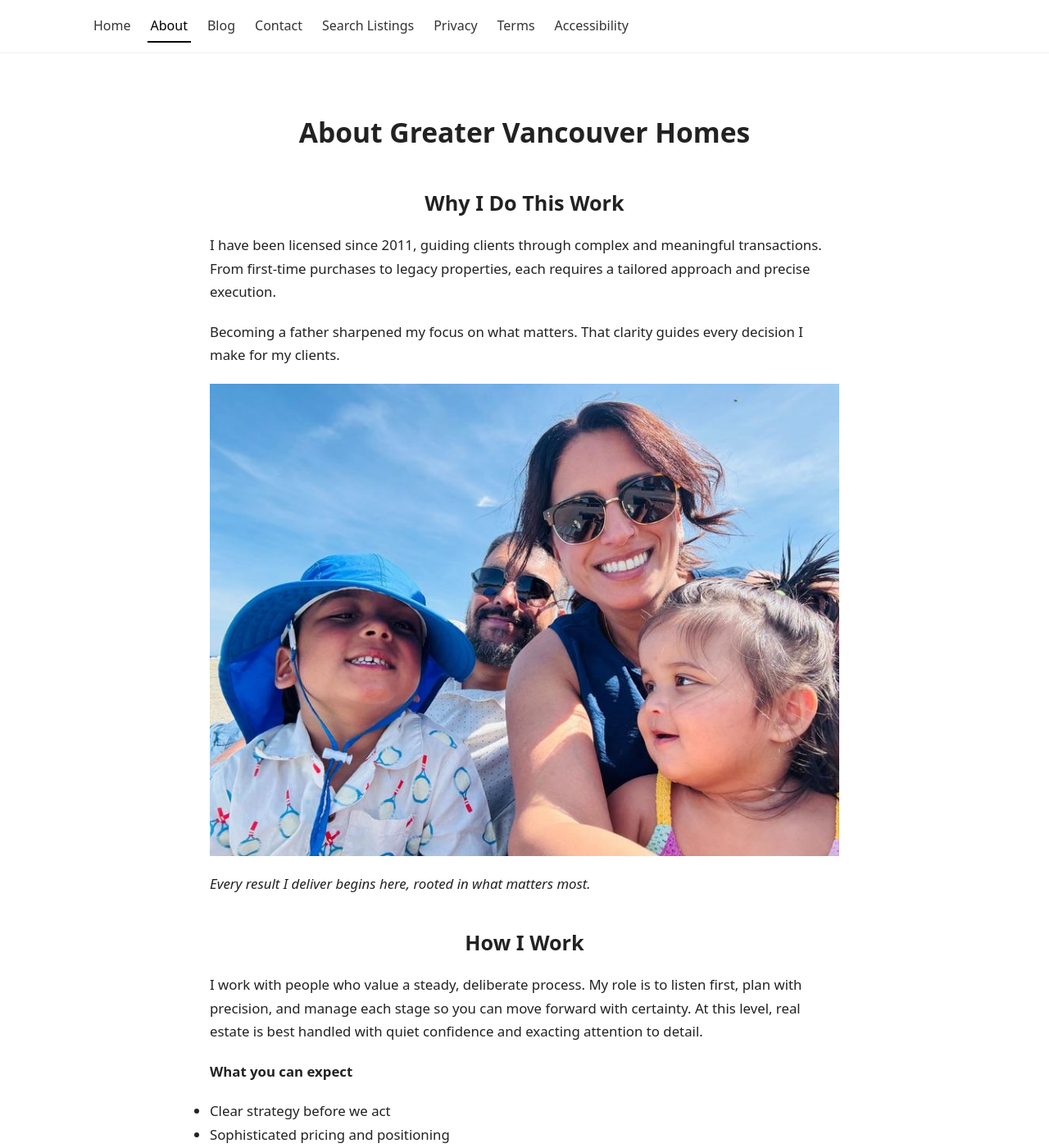
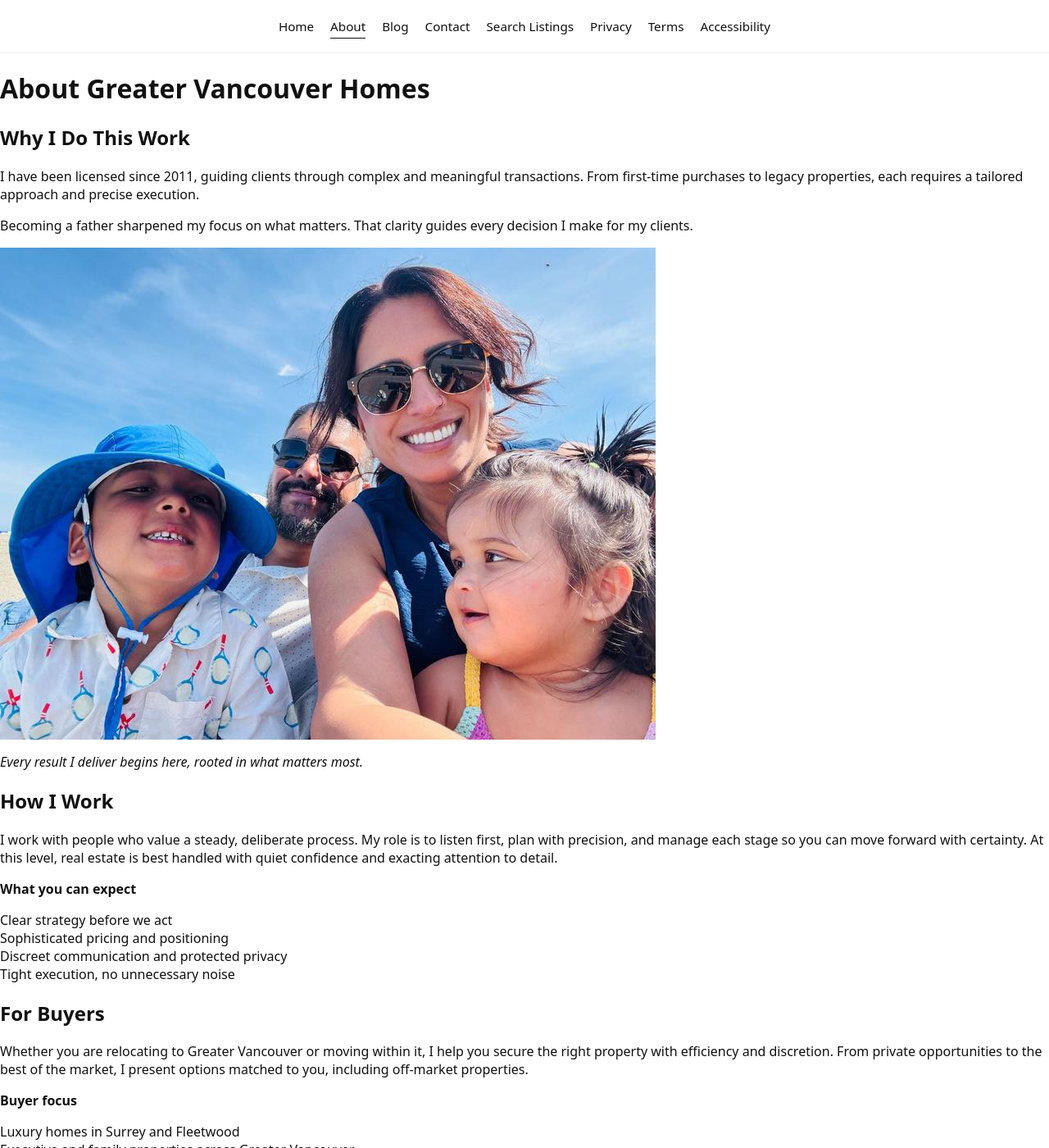
Before and after one commit to gvancouverhomes/gvancouverhomes.github.io, a Jekyll site: the page built from about.md, in a window 1280 px wide and 1400 px high. Shown: the whole window at 82% size. Built offline with Jekyll 4.4.1, drawn with Linux system fonts in a browser that asks for light colours.

Commit message:
Update style.css

```diff
--- a/css/style.css
+++ b/css/style.css
@@ -1,313 +1,155 @@
+
 /* =========================================================
-   Greater Vancouver Homes — Unified Stylesheet (FINAL)
+   Global Reset
    ========================================================= */
 
-/* ---------- Base Reset ---------- */
 *,
 *::before,
-*::after { box-sizing: border-box; }
+*::after {
+  box-sizing: border-box;
+}
 
-html { -webkit-text-size-adjust: 100%; }
+html {
+  -webkit-text-size-adjust: 100%;
+}
+
 body {
   margin: 0;
-  font-family: ui-sans-serif, system-ui, -apple-system, Segoe UI, Roboto, Helvetica, Arial, "Apple Color Emoji", "Segoe UI Emoji";
+  font-family: ui-sans-serif, system-ui, -apple-system, BlinkMacSystemFont,
+    "Segoe UI", Roboto, Helvetica, Arial, sans-serif;
   color: #111;
   background: #fff;
 }
 
-img { max-width: 100%; height: auto; vertical-align: middle; border: 0; }
-a { color: inherit; text-decoration: none; }
-ul, ol { margin: 0; padding: 0; }
-p { margin: 0 0 1rem; }
+img {
+  max-width: 100%;
+  height: auto;
+  display: block;
+}
 
-/* ---------- Layout Helpers ---------- */
+a {
+  color: inherit;
+  text-decoration: none;
+}
+
+ul {
+  list-style: none;
+  padding: 0;
+  margin: 0;
+}
+
+/* =========================================================
+   Layout
+   ========================================================= */
+
 .container {
   max-width: 1100px;
   margin: 0 auto;
   padding: 0 1.25rem;
 }
 
-.site-content { min-height: 48vh; }
+.page-content {
+  min-height: 50vh;
+}
 
 /* =========================================================
-   HEADER / NAVIGATION
+   Header / Navigation
    ========================================================= */
+
 .site-header {
-  position: sticky;
-  top: 0;
-  z-index: 1000;
+  border-bottom: 1px solid #eee;
   background: #fff;
-  border-bottom: 1px solid #eee;
 }
 
 .site-header .container {
+  position: relative;
   display: flex;
   align-items: center;
-  justify-content: space-between;
-  gap: 1rem;
-  padding: 0.75rem 1.25rem;
-  flex-wrap: wrap;
+  justify-content: center;
+  min-height: 64px;
 }
 
-.logo a {
-  font-weight: 700;
-  letter-spacing: 0.2px;
-  white-space: nowrap;
+/* Navigation */
+.site-nav {
+  flex: 0 1 auto;
 }
 
-.site-nav { flex: 1 1 auto; }
 .site-nav ul {
-  list-style: none;
   display: flex;
+  gap: 1.25rem;
+  justify-content: center;
   align-items: center;
-  gap: 1rem;
-  flex-wrap: wrap;
-}
-.site-nav a {
-  display: block;
-  padding: 0.5rem 0.25rem;
-  font-weight: 500;
-  color: #333;
-  border-bottom: 2px solid transparent;
-}
-.site-nav a:hover,
-.site-nav li.active a {
-  color: #000;
-  border-bottom-color: #000;
 }
 
-/* Mobile nav */
-.mobile-nav-toggle {
-  display: none;
-  font-size: 1.5rem;
-  cursor: pointer;
+.site-nav li a {
+  font-size: 0.95rem;
+  padding: 0.25rem 0;
+  color: #111;
 }
 
-@media (max-width: 768px) {
-  .mobile-nav-toggle { display: block; }
-  .site-nav ul {
-    display: none;
-    flex-direction: column;
-    padding-top: 0.75rem;
-    border-top: 1px solid #eee;
-  }
-  .site-nav ul.open { display: flex; }
+.site-nav li.active a {
+  border-bottom: 1px solid #111;
+}
+
+/* Mobile toggle */
+.mobile-nav-toggle {
+  position: absolute;
+  right: 1.25rem;
+  top: 50%;
+  transform: translateY(-50%);
+  font-size: 1.4rem;
+  cursor: pointer;
+  display: none;
 }
 
 /* =========================================================
-   HERO — Homepage (FINAL APPROVED)
+   Hero
    ========================================================= */
+
 .hero {
   position: relative;
-  width: 100vw;
-  height: 50vh;
-  min-height: 420px;
-  max-height: 620px;
-
-  background-image: url('/assets/images/hero.png');
+  height: 70vh;
   background-size: cover;
   background-position: center;
-  background-repeat: no-repeat;
-
-  margin-left: calc(50% - 50vw);
-  margin-right: calc(50% - 50vw);
-}
-
-.hero::before {
-  content: "";
-  position: absolute;
-  inset: 0;
-  background: linear-gradient(
-    to bottom right,
-    rgba(0,0,0,0.30),
-    rgba(0,0,0,0.22)
-  );
 }
 
 .hero-overlay {
-  position: relative;
-  height: 100%;
-  display: flex;
-  align-items: center;
-  justify-content: center; /* centers the text card horizontally */
-  padding-left: clamp(1rem, 4vw, 2.5rem);
-  padding-right: clamp(1rem, 4vw, 2.5rem);
-  padding-bottom: clamp(2rem, 6vh, 4.5rem);
-}
-
-
-.hero-text {
-  max-width: min(760px, 92%);
-  background: rgba(255,255,255,0.80);
-  backdrop-filter: blur(3px);
-  color: #111;
-  padding: clamp(1rem, 3vw, 1.5rem) clamp(1.1rem, 3vw, 1.75rem);
-  border-radius: 12px;
-  box-shadow: 0 10px 24px rgba(0,0,0,0.10);
-}
-
-.hero-text h1 {
-  margin: 0 0 0.5rem;
-  font-size: clamp(1.75rem, 4vw, 2.6rem);
-  line-height: 1.15;
-}
-
-.hero-text p {
-  margin: 0;
-  font-size: clamp(0.95rem, 1.7vw, 1.05rem);
-  line-height: 1.7;
-  color: #222;
-}
-
-/* Mobile hero */
-@media (max-width: 768px) {
-  .hero {
-    height: 42vh;
-    min-height: 320px;
-  }
-  .hero-overlay {
-    align-items: flex-end;
-    justify-content: center;
-    padding-bottom: 1.75rem;
-  }
-  .hero-text { text-align: center; }
-}
-
-/* =========================================================
-   HOMEPAGE — Intro
-   ========================================================= */
-.intro {
-  padding: 2.5rem 0 2.75rem;
-}
-.intro .container { max-width: 960px; }
-.intro h2 { margin-bottom: 0.75rem; }
-.intro p { line-height: 1.8; color: #242424; }
-
-.read-more {
-  display: inline-block;
-  margin-top: 0.75rem;
-  padding: 0.5rem 0.9rem;
-  border: 1px solid #111;
-  border-radius: 10px;
-  font-weight: 600;
-}
-.read-more:hover { background: #111; color: #fff; }
-
-/* =========================================================
-   ABOUT PAGE — TYPOGRAPHY
-   ========================================================= */
-.page-content {
-  max-width: 800px;
-  margin: 0 auto;
-  padding: 2rem 1rem;
-  font-size: 1.05rem;
-  line-height: 1.7;
-  color: #222;
-}
-
-.page-content h1,
-.page-content h2 {
-  text-align: center;
-  margin: 2.25rem 0 1rem;
-}
-
-.page-content p {
-  margin-bottom: 1.25rem;
-}
-
-/* =========================================================
-   ABOUT PAGE — IMAGE (FINAL FIX)
-   ========================================================= */
-.page-content > img:first-of-type {
-  width: 100vw;
-  max-width: none;
-
-  height: 32vh;
-  min-height: 240px;
-  max-height: 360px;
-
-  object-fit: cover;
-  object-position: center;
-
-  margin-left: calc(50% - 50vw);
-  margin-right: calc(50% - 50vw);
-  margin-top: 0.75rem;
-  margin-bottom: 2rem;
-
-  border-radius: 0;
-  box-shadow: none;
-}
-
-@media (max-width: 768px) {
-  .page-content > img:first-of-type {
-    height: 24vh;
-    min-height: 200px;
-  }
-}
-
-/* =========================================================
-   BLOG
-   ========================================================= */
-.blog-list { padding: 2rem 0; }
-.blog-list .container { max-width: 960px; }
-.post-card { padding: 1.25rem 0; border-bottom: 1px solid #eee; }
-.post-card:last-child { border-bottom: 0; }
-
-.post { padding: 2rem 0 3rem; }
-.post .container { max-width: 760px; }
-
-/* =========================================================
-   FOOTER
-   ========================================================= */
-.site-footer {
-  border-top: 1px solid #eee;
-  background: #fafafa;
-  margin-top: 2rem;
-}
-.site-footer .container {
-  padding: 1.25rem;
-  display: grid;
-  grid-template-columns: 1fr auto;
-  gap: 1rem;
-}
-.footer-copy {
-  grid-column: 1 / -1;
-  font-size: 0.92rem;
-  color: #555;
-}
-/* =========================================================
-   FORCE HOMEPAGE HERO CARD CENTER (wins against overrides)
-   ========================================================= */
-@media (min-width: 769px) {
-  .hero-overlay {
-    display: flex !important;
-    justify-content: center !important;
-    align-items: center !important;
-  }
-
-  .hero-text {
-    margin-left: auto !important;
-    margin-right: auto !important;
-    text-align: center !important;
-  }
-}
-/* =========================================================
-   HEADER: center nav when logo is removed
-   ========================================================= */
-
-.site-header .container {
+  position: absolute;
+  inset: 0;
+  background: rgba(0, 0, 0, 0.25);
   display: flex;
   align-items: center;
   justify-content: center;
 }
 
-/* Keep mobile menu toggle on the right */
-.site-header .mobile-nav-toggle {
-  position: absolute;
-  right: 1.25rem;
+.hero-text {
+  text-align: center;
+  color: #fff;
+  max-width: 700px;
+  padding: 0 1rem;
 }
 
-/* Nav alignment */
-.site-nav {
-  margin: 0 auto;
+.hero-text h1 {
+  font-family: "Libre Baskerville", serif;
+  font-size: clamp(2.2rem, 4vw, 3.2rem);
+  margin-bottom: 1rem;
 }
+
+.hero-text p {
+  font-size: 1.05rem;
+  line-height: 1.7;
+}
+
+/* =========================================================
+   Intro Section
+   ========================================================= */
+
+.intro {
+  background: #fafafa;
+  border-top: 1px solid #ececec;
+  padding: 3.25rem 0 3.75rem;
+}
+
+.intro .container {
+  max-width: 760px;
+  text-align: ce
```
